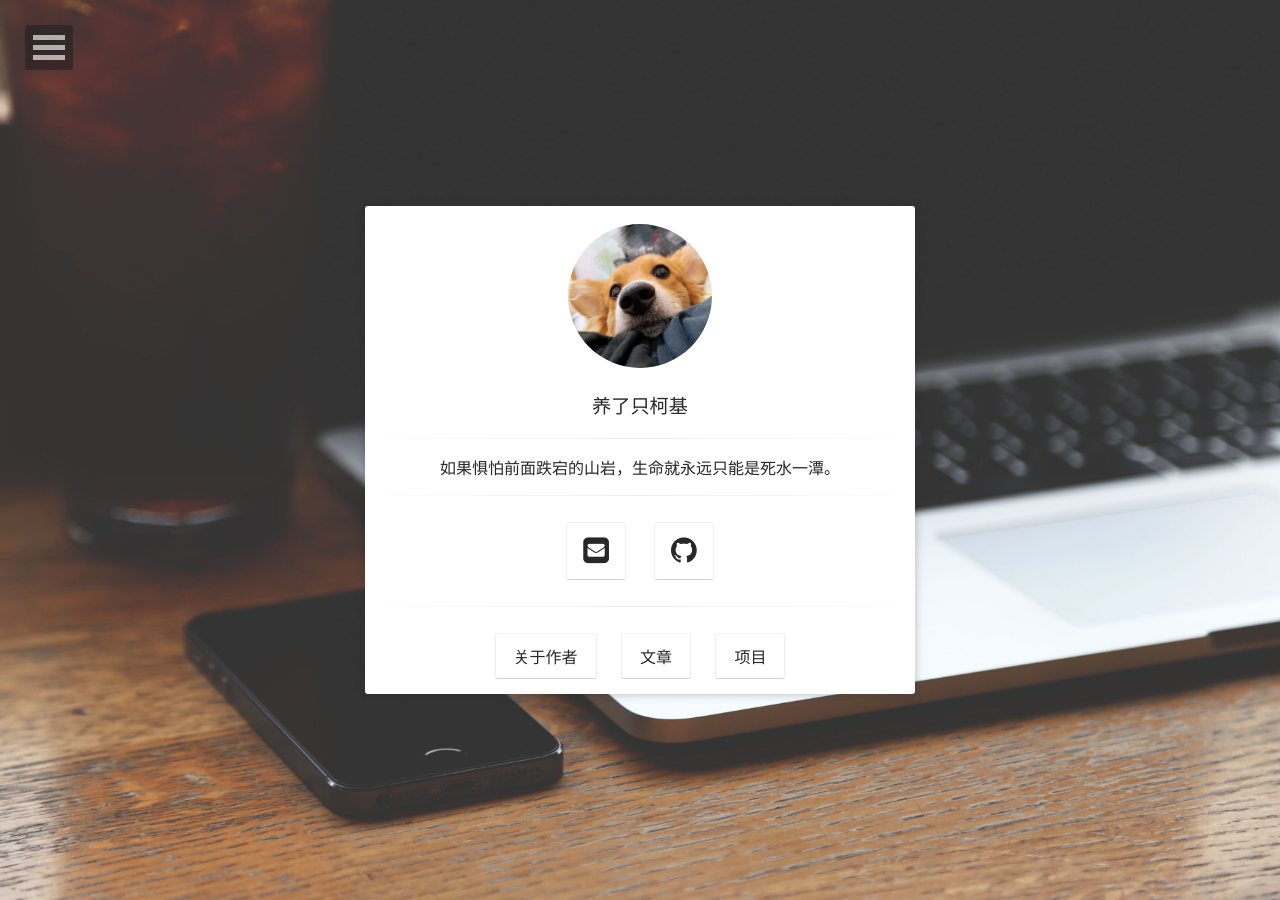
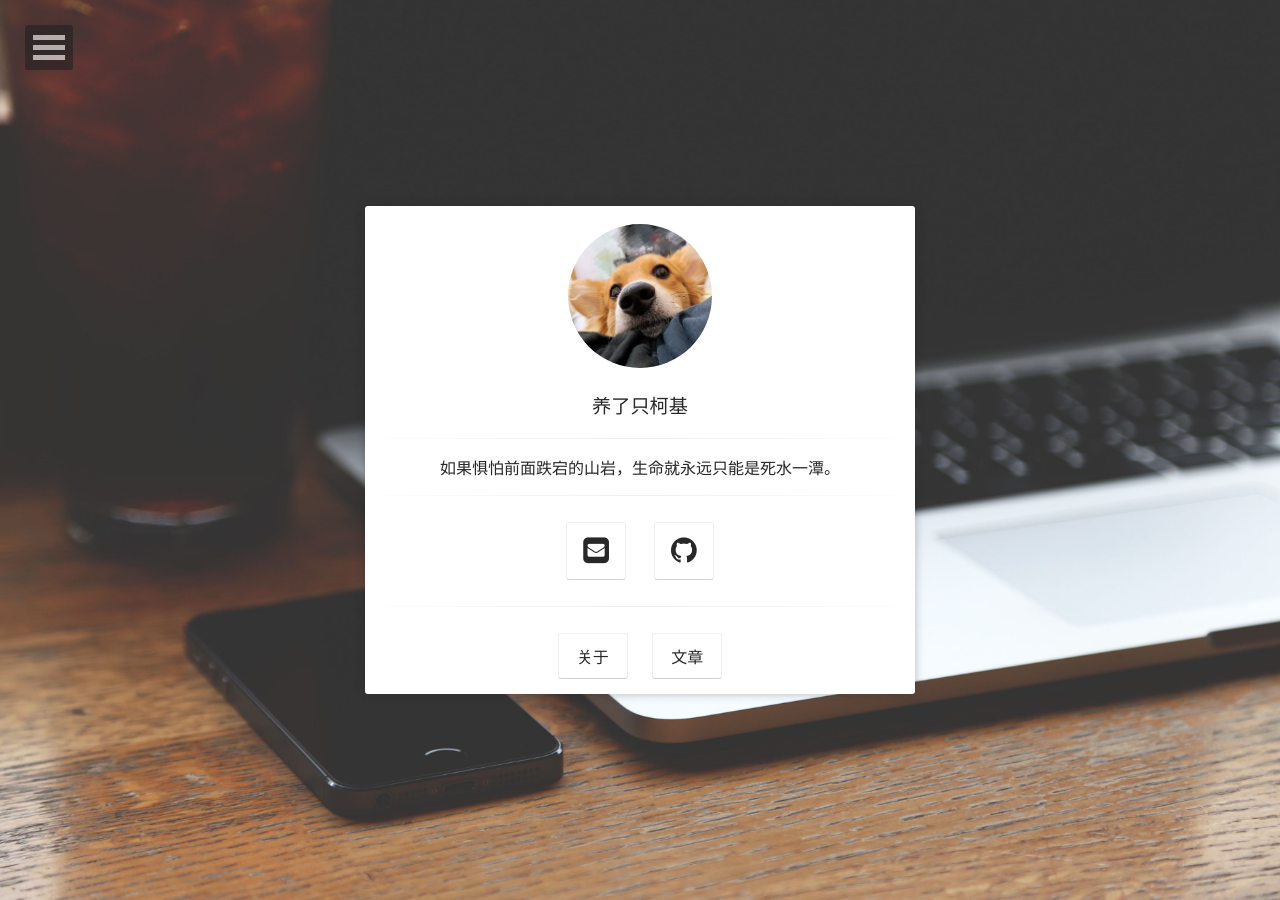
Before and after one commit to thomas-void0/lmxyjy.github.io, a Jekyll site: the page built from index.html, in a window 1280 px wide. Built offline with Jekyll 4.4.1, drawn with Linux system fonts in a browser that asks for light colours; some web fonts are replaced.

Commit message:
first commit4

```diff
--- a/_includes/nav.html
+++ b/_includes/nav.html
@@ -3,7 +3,7 @@
 		<ul class="dl-menu">
 			<li><a href="{{ site.url }}/">首页</a></li>
 			<li>
-				<a href="#">关于作者</a>
+				<a href="#">关于</a>
 				<ul class="dl-submenu">
 					<li>
 						<img src="{{ site.url }}/{{ site.logo }}" alt="{{ site.title }} photo" class="author-photo">
@@ -92,13 +92,13 @@
 					<!-- <li><a href="{{ site.url }}/tags/">All Tags</a></li> -->
 				</ul>
 			</li>
-			{% for link in site.data.navigation %}
+			<!-- {% for link in site.data.navigation %}
 		    {% if link.url contains 'http' %}
 		        {% assign domain = '' %}
 		        {% else %}
 		        {% assign domain = site.url %}
 		    {% endif %}
 		    <li><a href="{{ domain }}{{ link.url }}" {% if link.url contains 'http' %}target="_blank" rel="noopener noreferrer"{% endif %}>{{ link.title }}</a></li>
-		  {% endfor %}
+		  {% endfor %} -->
 		</ul><!-- /.dl-menu -->
 	</nav><!-- /.dl-menuwrapper -->
--- a/_layouts/home.html
+++ b/_layouts/home.html
@@ -33,14 +33,14 @@ layout: compress
                   <hr class="hr-line">
                   <h3 class="title">
                          <a class="btn zoombtn" href="{{ site.url }}/about">
-                         关于作者
+                         关于
                          </a>
                          <a class="btn zoombtn" href="{{ site.url }}/posts">
                          文章
                          </a>
-                         <a class="btn zoombtn" href="{{ site.url }}/projects">
+                         <!-- <a class="btn zoombtn" href="{{ site.url }}/projects">
                          项目
-                         </a>
+                         </a> -->
                  </h3>
             </div>
         </div>
```
